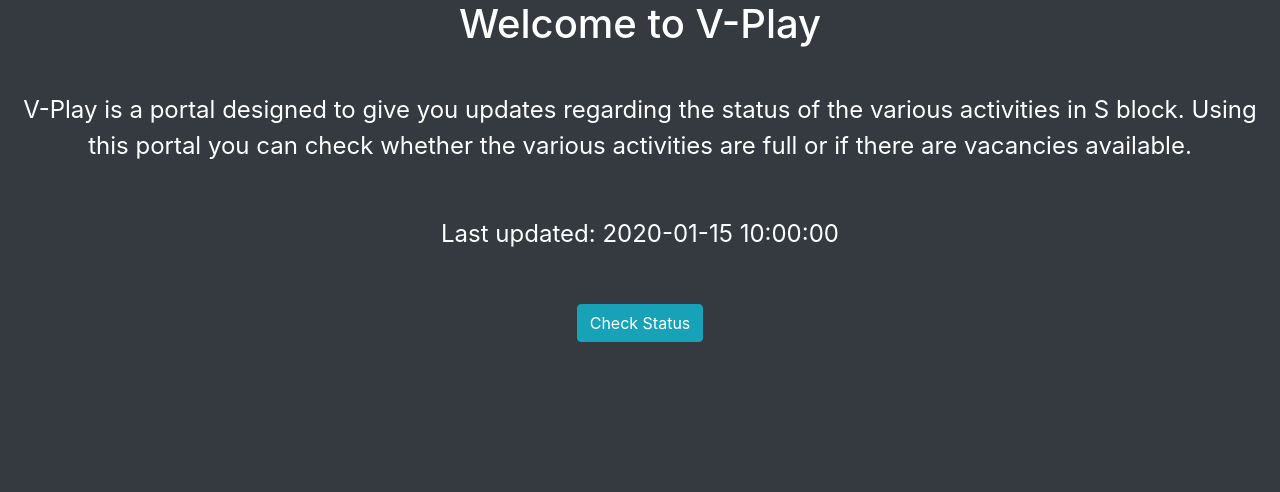
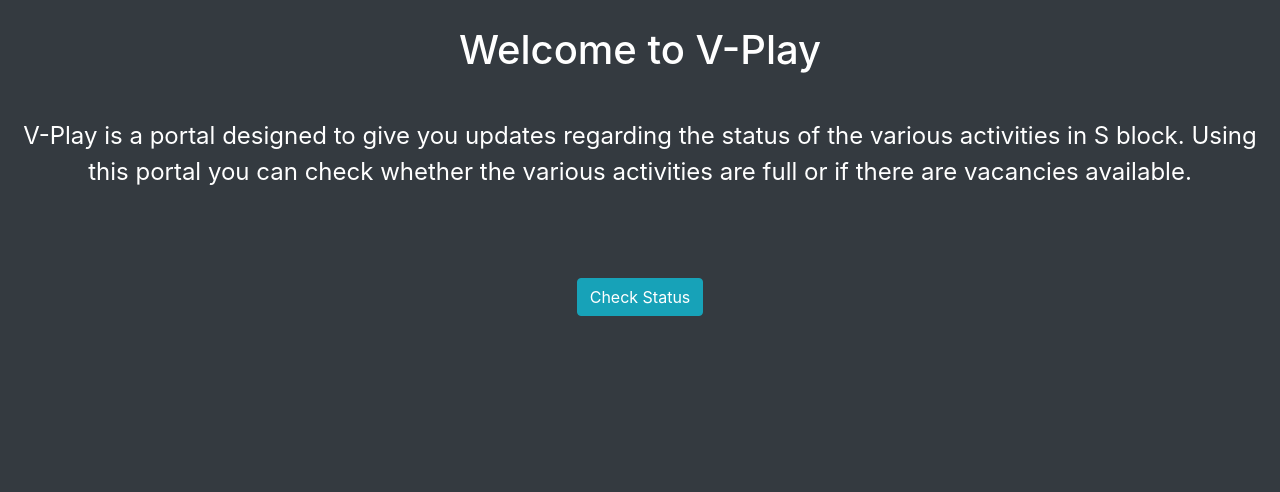
Before and after one commit to neelb99/V-Play, a Flask app: template templates/index.html in a window 1280 px wide. Shown: the part 268-760 px from the top of the page. Run offline with Flask 2, Linux system fonts and the light colour scheme; the template is opened without the code that fills it: most values are stand-ins (such as "Sample title", 1, 10 or a date in 2020); some libraries are stand-ins or nearby versions.

Commit message:
moved timestamp

```diff
--- a/templates/index.html
+++ b/templates/index.html
@@ -18,7 +18,7 @@
 			<br>
 			<p>V-Play is a portal designed to give you updates regarding the status of the various activities in S block. Using this portal you can check whether the various activities are full or if there are vacancies available.</p>
 			<br>
-			<p>Last updated: {{time}}</p>
+
 				<br>
 			<a href="#status"><button class="btn btn-info"><a href="#status">Check Status</a></button></a>
 				<br>
@@ -107,6 +107,7 @@
   		</div>
 			</div>
 			</div>
+				<p class="text-center" style="font-size:20px">Last updated: {{time}}</p>
 		</div>
 	</div>
 </body>
```
Also changed, not shown: static/home.css (line endings or trailing spaces).
